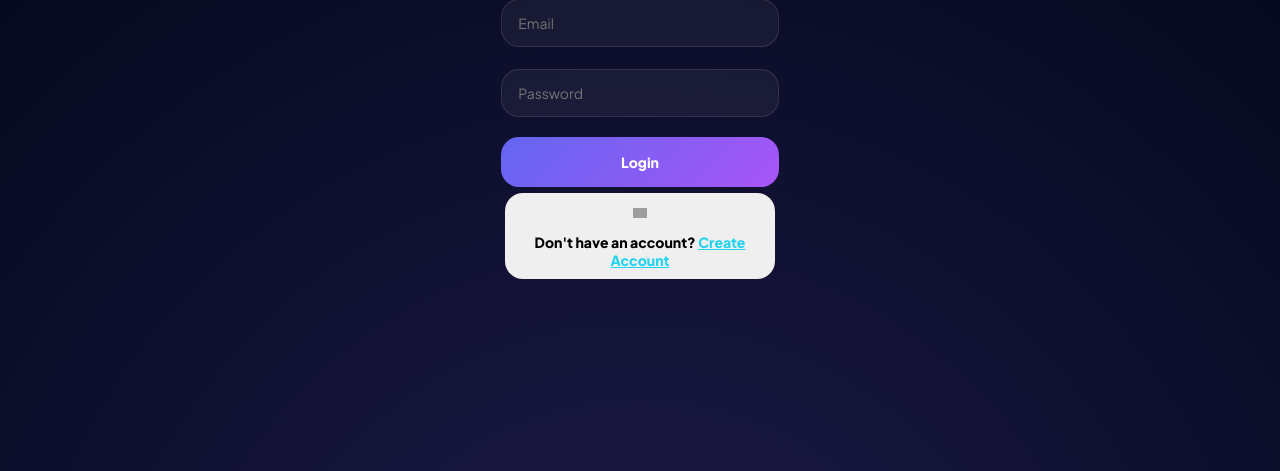
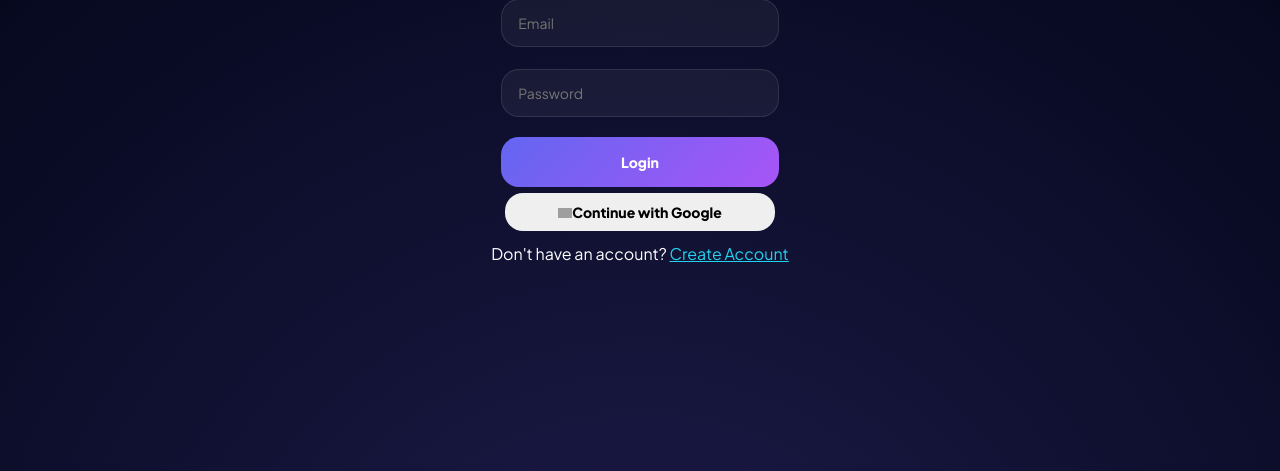
Before and after one commit to Kevinl-code/proctor-quiz-app, a Flask app: page /login in a window 1280 px wide. Shown: the part 189-660 px from the top of the page. Run offline with Flask 3, Linux system fonts and the light colour scheme; grey boxes are pictures that could not be loaded.

Commit message:
Update login.html

```diff
--- a/templates/login.html
+++ b/templates/login.html
@@ -68,7 +68,8 @@
        " style="
     border-top-width: 1px;
     width: 14px;
-">
+">Continue with Google
+</button>
     <p style="text-align:center; margin-top:12px;">Don't have an account?
         <a href="/signup" style="color: var(--accent);">Create Account</a>
     </p>
```
